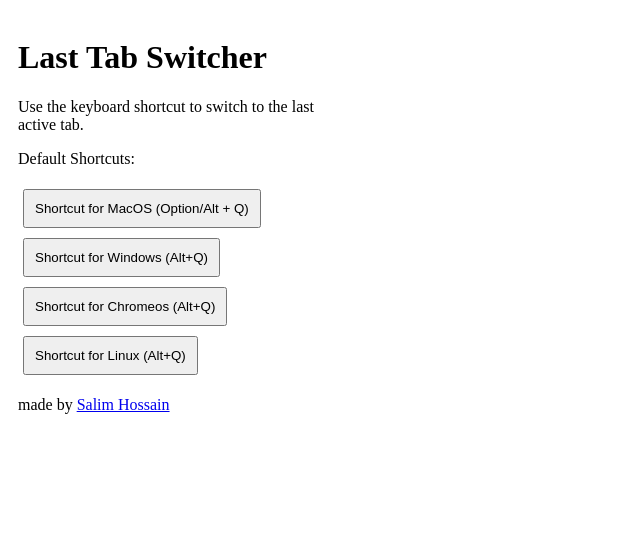
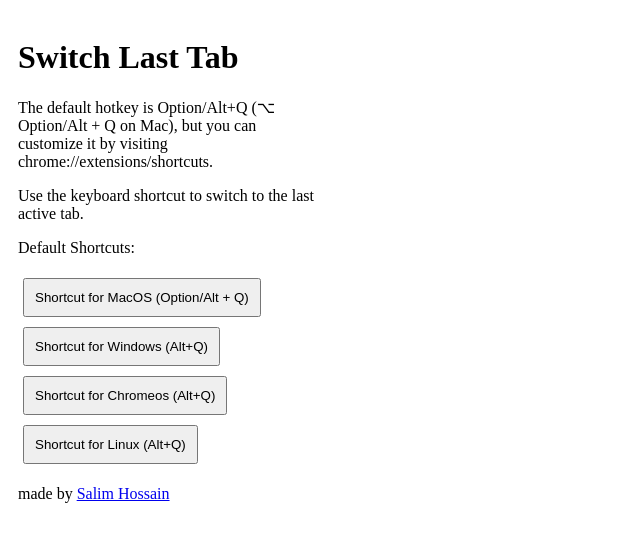
Before and after one commit to salimhossain/SwitchLastTab, a browser extension: page index.html in a window 1280 px wide. Shown: the whole page, without its empty margins (0-640 px from the left). Drawn offline with Linux system fonts and the light colour scheme.

```diff
--- a/index.html
+++ b/index.html
@@ -1,7 +1,7 @@
 <!DOCTYPE html>
 <html>
 <head>
-  <title>Last Tab Switcher</title>
+  <title>Switch Last Tab</title>
   <style>
     body {
       width: 300px;
@@ -14,7 +14,8 @@
   </style>
 </head>
 <body>
-  <h1>Last Tab Switcher</h1>
+  <h1>Switch Last Tab</h1>
+  <p>The default hotkey is Option/Alt+Q (⌥ Option/Alt + Q on Mac), but you can customize it by visiting chrome://extensions/shortcuts.</p>
   <p>Use the keyboard shortcut to switch to the last active tab.</p>
   <p>Default Shortcuts:</p>
   <button id="changeColor">Shortcut for MacOS (Option/Alt + Q)</button>
```
Also changed, not shown: manifest.json.
